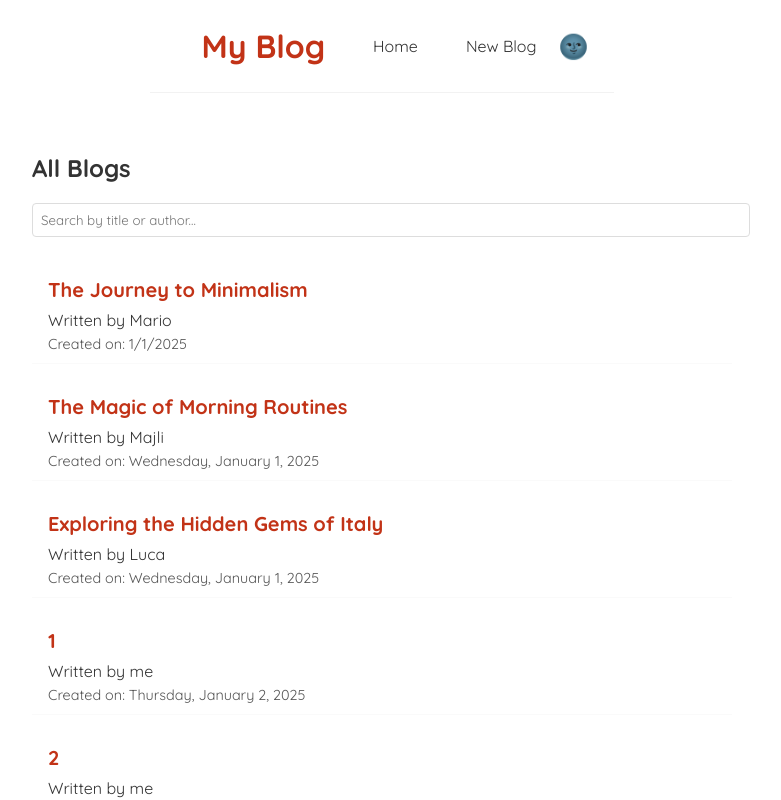
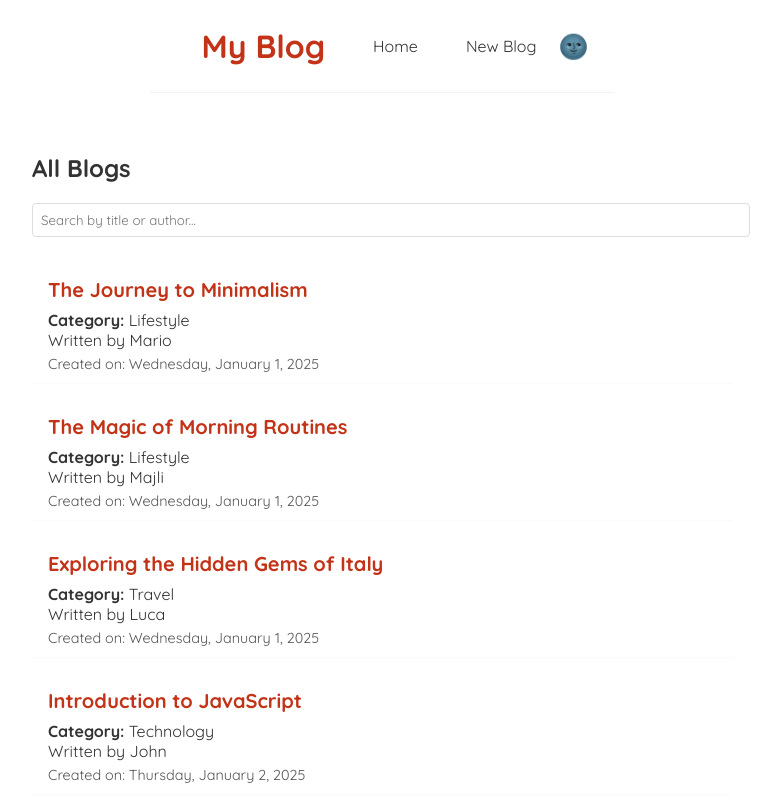
Before and after one commit to bardhoshimajlinda/blog-page, a React (Vite) app: page / in a window 1280 px wide. Shown: the top 800 px of the page, without its empty margins (258-1039 px from the left). Built offline with nearby package versions, Linux system fonts and the light colour scheme; data requests are answered from the project's data file.

Commit message:
Added category

```diff
--- a/data/db.json
+++ b/data/db.json
@@ -5,42 +5,48 @@
       "title": "The Journey to Minimalism",
       "body": "Have you ever felt overwhelmed by the clutter in your life? I decided to embrace minimalism a few years ago, and it has been a transformative journey. Focusing only on the essentials allows me more time, energy, and joy in everyday life. In this blog, I’ll share five simple tips to start your journey to minimalism.",
       "author": "Mario",
-      "date": "1/1/2025"
+      "date": "Wednesday, January 1, 2025",
+      "category": "Lifestyle"
     },
     {
       "id": "71m6",
       "title": "The Magic of Morning Routines",
       "body": "Your morning sets the tone for the rest of your day. My secret to productivity and happiness has been a structured and mindful morning routine. From meditation to a healthy breakfast, this blog explores how small changes in the morning can make a big difference in your life.",
       "author": "Majli",
-      "date": "Wednesday, January 1, 2025"
+      "date": "Wednesday, January 1, 2025",
+      "category": "Lifestyle"
     },
     {
       "id": "e6qd",
       "title": "Exploring the Hidden Gems of Italy",
       "body": "Italy is known for its iconic landmarks, but some of its true beauty lies in the lesser-known destinations. From the quaint village of Alberobello to the serene Lake Orta, this blog takes you on a journey to discover the hidden gems of Italy. Perfect for travelers seeking unique and unforgettable experiences.",
       "author": "Luca",
-      "date": "Wednesday, January 1, 2025"
+      "date": "Wednesday, January 1, 2025",
+      "category": "Travel"
     },
     {
       "id": "e690",
-      "title": "1",
-      "body": "body",
-      "author": "me",
-      "date": "Thursday, January 2, 2025"
+      "title": "Introduction to JavaScript",
+      "body": "JavaScript is the backbone of modern web development. With its flexibility and power, you can build anything from simple websites to complex applications.",
+      "author": "John",
+      "date": "Thursday, January 2, 2025",
+      "category": "Technology"
     },
     {
       "id": "2410",
-      "title": "2",
-      "body": "boody",
-      "author": "me",
-      "date": "Thursday, January 2, 2025"
+      "title": "Understanding React",
+      "body": "React is a powerful JavaScript library for building user interfaces. It allows developers to create reusable components that make coding efficient and scalable.",
+      "author": "Alice",
+      "date": "Thursday, January 2, 2025",
+      "category": "Technology"
     },
     {
       "id": "f47d",
-      "title": "3",
-      "body": "d",
-      "author": "me",
-      "date": "Thursday, January 2, 2025"
+      "title": "CSS Tips and Tricks",
+      "body": "CSS is the language that styles the web. Learning tips like flexbox, grid layouts, and responsive design will help you create beautiful websites.",
+      "author": "Maria",
+      "date": "Thursday, January 2, 2025",
+      "category": "Technology"
     },
     {
       "id": "24d9",
@@ -48,7 +54,16 @@
       "body": "Have you ever been so excited to go home because the book you started last night, which kept you awake until early in the morning, is waiting for you to come back from work and pick it up where you left it. Living like this give me the opportunity to have a lovely slow LIFE after work, yeah maybe not totally mine.",
       "author": "Blue",
       "date": "Friday, January 3, 2025",
-      "image": "blob:http://localhost:5173/5f4de2fe-efc0-4770-8557-0b0b040374a7"
+      "image": "blob:http://localhost:5173/5f4de2fe-efc0-4770-8557-0b0b040374a7",
+      "category": "Personal"
+    },
+    {
+      "id": "24dw",
+      "title": "The Future of Web Development",
+      "body": "The web development landscape is always changing. Technologies like AI, WebAssembly, and serverless architectures are shaping the future.",
+      "author": "David Kim",
+      "date": "Thursday, January 2, 2025",
+      "category": "Technology"
     }
   ]
 }
--- a/src/components/Blog.jsx
+++ b/src/components/Blog.jsx
@@ -53,6 +53,9 @@ const Blog = ({ blogs, title }) => {
             <div className="blog-preview" key={blog.id}>
               <Link to={`blogs/${blog.id}`}>
                 <h2>{blog.title}</h2>
+                <p>
+                  <strong>Category:</strong> {blog.category}
+                </p>
                 <p>Written by {blog.author}</p>
                 {blog.date && <small>Created on: {blog.date}</small>}
               </Link>
--- a/src/index.css
+++ b/src/index.css
@@ -135,6 +135,10 @@ body {
   border-radius: 8px;
   cursor: pointer;
 }
+select option {
+  font-weight: bold;
+  color: #c23317;
+}
 .not-found {
   display: flex;
   align-items: center;
@@ -222,6 +226,24 @@ body {
 
 .back-to-top:hover {
   opacity: 1;
+}
+.spinner {
+  display: inline-block;
+  width: 50px;
+  height: 50px;
+  border: 5px solid #f3f3f3;
+  border-top: 5px solid #c23317;
+  border-radius: 50%;
+  animation: spin 1s linear infinite;
+}
+
+@keyframes spin {
+  0% {
+    transform: rotate(0deg);
+  }
+  100% {
+    transform: rotate(360deg);
+  }
 }
 
 /* dark mode */
--- a/src/pages/BlogDetails.jsx
+++ b/src/pages/BlogDetails.jsx
@@ -13,20 +13,23 @@ const BlogDetails = () => {
   } = useFetch("http://localhost:8000/blogs/" + id);
 
   const handleClick = () => {
-    fetch("http://localhost:8000/blogs/" + blog.id, {
-      method: "DELETE",
-    }).then(() => {
-      navigate("/");
-    });
+    if (window.confirm("Are you sure you want to delete this blog?")) {
+      fetch("http://localhost:8000/blogs/" + blog.id, {
+        method: "DELETE",
+      }).then(() => navigate("/"));
+    }
   };
 
   return (
     <div className="blog-details">
-      {isPending && <div>Loading...</div>}
+      {isPending && <div className="spinner"></div>}
       {error && <div>{error}</div>}
       {blog && (
         <article>
           <h2>{blog.title}</h2>
+          <p>
+            <strong>Category:</strong> {blog.category}
+          </p>
           <p>Written by {blog.author}</p>
           {blog.image && (
             <img src={blog.image} alt={blog.title} className="blog-image" />
--- a/src/pages/Create.jsx
+++ b/src/pages/Create.jsx
@@ -6,6 +6,7 @@ const Create = () => {
   const [body, setBody] = useState("");
   const [author, setAuthor] = useState("");
   const [image, setImage] = useState(null);
+  const [category, setCategory] = useState("");
   const [preview, setPreview] = useState(null);
   const [isPending, setIsPending] = useState(false);
   const navigate = useNavigate();
@@ -24,6 +25,7 @@ const Create = () => {
       title,
       body,
       author,
+      category,
       date: new Date().toLocaleDateString("en-US", {
         weekday: "long",
         year: "numeric",
@@ -73,6 +75,18 @@ const Create = () => {
           value={author}
           onChange={(e) => setAuthor(e.target.value)}
         />
+        <label>Category:</label>
+        <select
+          required
+          value={category}
+          onChange={(e) => setCategory(e.target.value)}
+        >
+          <option value="">-- Select a Category --</option>
+          <option value="Technology">Technology</option>
+          <option value="Lifestyle">Lifestyle</option>
+          <option value="Education">Education</option>
+          <option value="Entertainment">Entertainment</option>
+        </select>
         <label>Upload Photo:</label>
         <input type="file" accept="image/*" onChange={handleImageChange} />
         {preview && (
--- a/src/pages/Home.jsx
+++ b/src/pages/Home.jsx
@@ -14,7 +14,7 @@ const Home = () => {
     <>
       <div className="content">
         {error && <p>{error}</p>}
-        {isPending && <div>Loading..</div>}
+        {isPending && <div className="spinner"></div>}
         {blogs && <Blog blogs={blogs} title="All Blogs" />}
       </div>
     </>
```
